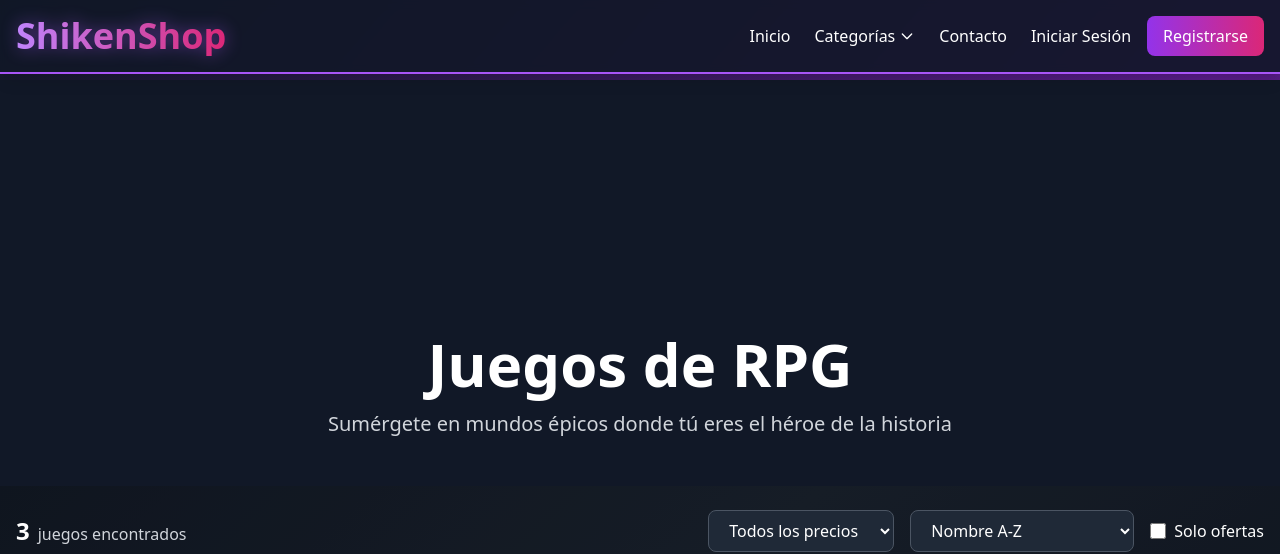
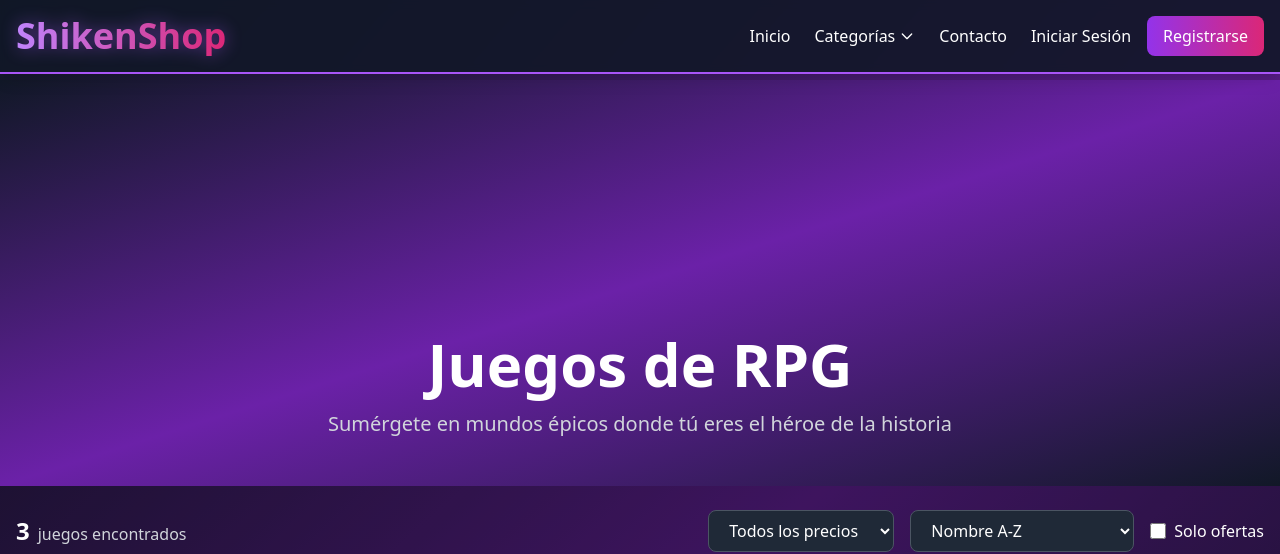
Before and after one commit to GonzaloHonorato/shiken-shop, an Angular app in the folder shiken-shop-angular/: page /rpg in a window 1280 px wide. Shown: the top 554 px of the page. Built offline with nearby package versions, Linux system fonts and the light colour scheme.

Commit message:
new categories pages

```diff
--- a/shiken-shop-angular/src/app/pages/categories/aventura/aventura.component.ts
+++ b/shiken-shop-angular/src/app/pages/categories/aventura/aventura.component.ts
@@ -18,9 +18,9 @@ export class AventuraComponent {
     icon: `<svg class="w-full h-full" fill="currentColor" viewBox="0 0 24 24">
       <path d="M12 2C8.13 2 5 5.13 5 9c0 5.25 7 13 7 13s7-7.75 7-13c0-3.87-3.13-7-7-7zm0 9.5c-1.38 0-2.5-1.12-2.5-2.5s1.12-2.5 2.5-2.5 2.5 1.12 2.5 2.5-1.12 2.5-2.5 2.5z"/>
     </svg>`,
-    gradientFrom: 'amber',
-    gradientTo: 'orange',
-    borderColor: 'amber-500',
+    gradientFrom: 'green',
+    gradientTo: 'emerald',
+    borderColor: 'green-500',
     accentColor: 'amber-400'
   };
 }
--- a/shiken-shop-angular/src/app/pages/categories/category-base.component.html
+++ b/shiken-shop-angular/src/app/pages/categories/category-base.component.html
@@ -1,7 +1,7 @@
-<div class="min-h-screen bg-gradient-to-br from-gray-900 via-gray-800 to-gray-900">
+<div class="min-h-screen" [style.background]="getPageBackground()">
   <!-- Banner de categoría -->
   <section class="pt-32 pb-12 px-4"
-           [ngClass]="'bg-gradient-to-br from-gray-900 via-' + config().gradientFrom + ' to-gray-900'">
+           [style.background]="getBannerBackground()">
     <div class="container mx-auto text-center">
       <div class="inline-block mb-6 bounce-animation">
         <div [innerHTML]="config().icon"
--- a/shiken-shop-angular/src/app/pages/categories/category-base.component.ts
+++ b/shiken-shop-angular/src/app/pages/categories/category-base.component.ts
@@ -187,6 +187,27 @@ export class CategoryBaseComponent implements OnInit, OnDestroy {
     return `bg-${this.config().accentColor}-600 px-3 py-1 rounded-full text-sm font-bold pulse text-white`;
   }
 
+  getPageBackground(): string {
+    const backgroundMap: Record<string, string> = {
+      'red-400': 'linear-gradient(to bottom right, #111827, #7f1d1d, #111827)',      // Acción: gray-900, red-900, gray-900
+      'purple-400': 'linear-gradient(to bottom right, #111827, #581c87, #111827)',   // RPG: gray-900, purple-900, gray-900
+      'green-400': 'linear-gradient(to bottom right, #111827, #1e3a8a, #111827)',    // Estrategia: gray-900, blue-900, gray-900 (como en original)
+      'amber-400': 'linear-gradient(to bottom right, #111827, #14532d, #111827)'     // Aventura: gray-900, green-900, gray-900 (como en original)
+    };
+    return backgroundMap[this.config().accentColor] || backgroundMap['red-400'];
+  }
+
+  getBannerBackground(): string {
+    // El banner es más sutil, solo usa el color principal
+    const bannerMap: Record<string, string> = {
+      'red-400': 'linear-gradient(to bottom right, #111827, #991b1b, #111827)',      // Acción: red-800
+      'purple-400': 'linear-gradient(to bottom right, #111827, #6b21a8, #111827)',   // RPG: purple-800
+      'green-400': 'linear-gradient(to bottom right, #111827, #1e40af, #111827)',    // Estrategia: blue-800 (como en original)
+      'amber-400': 'linear-gradient(to bottom right, #111827, #166534, #111827)'     // Aventura: green-800 (como en original)
+    };
+    return bannerMap[this.config().accentColor] || bannerMap['red-400'];
+  }
+
   getStars(rating: number): string[] {
     const fullStars = Math.floor(rating);
     const hasHalfStar = rating % 1 >= 0.5;
--- a/shiken-shop-angular/src/app/pages/categories/estrategia/estrategia.component.ts
+++ b/shiken-shop-angular/src/app/pages/categories/estrategia/estrategia.component.ts
@@ -19,9 +19,9 @@ export class EstrategiaComponent {
       <path d="M9 11H7v9a2 2 0 002 2h8a2 2 0 002-2V9a2 2 0 00-2-2h-3V5a2 2 0 00-2-2H9a2 2 0 00-2 2v6z"/>
       <path d="M9 7h3v2H9V7z"/>
     </svg>`,
-    gradientFrom: 'green',
-    gradientTo: 'teal',
-    borderColor: 'green-500',
+    gradientFrom: 'blue',
+    gradientTo: 'indigo',
+    borderColor: 'blue-500',
     accentColor: 'green-400'
   };
 }
--- a/shiken-shop-angular/tailwind.config.js
+++ b/shiken-shop-angular/tailwind.config.js
@@ -34,6 +34,14 @@ module.exports = {
     'to-orange-600',
     'from-amber-700',
     'to-orange-700',
+    'from-green-600',
+    'to-emerald-600',
+    'from-green-700',
+    'to-emerald-700',
+    'from-blue-600',
+    'to-indigo-600',
+    'from-blue-700',
+    'to-indigo-700',
     // Gradientes para backgrounds
     'from-red-800',
     'via-red-800',
@@ -41,8 +49,12 @@ module.exports = {
     'via-purple-800',
     'from-green-800',
     'via-green-800',
+    'from-blue-800',
+    'via-blue-800',
     'from-amber-800',
     'via-amber-800',
+    // Borders adicionales
+    'border-blue-500',
   ],
   theme: {
     extend: {
```
